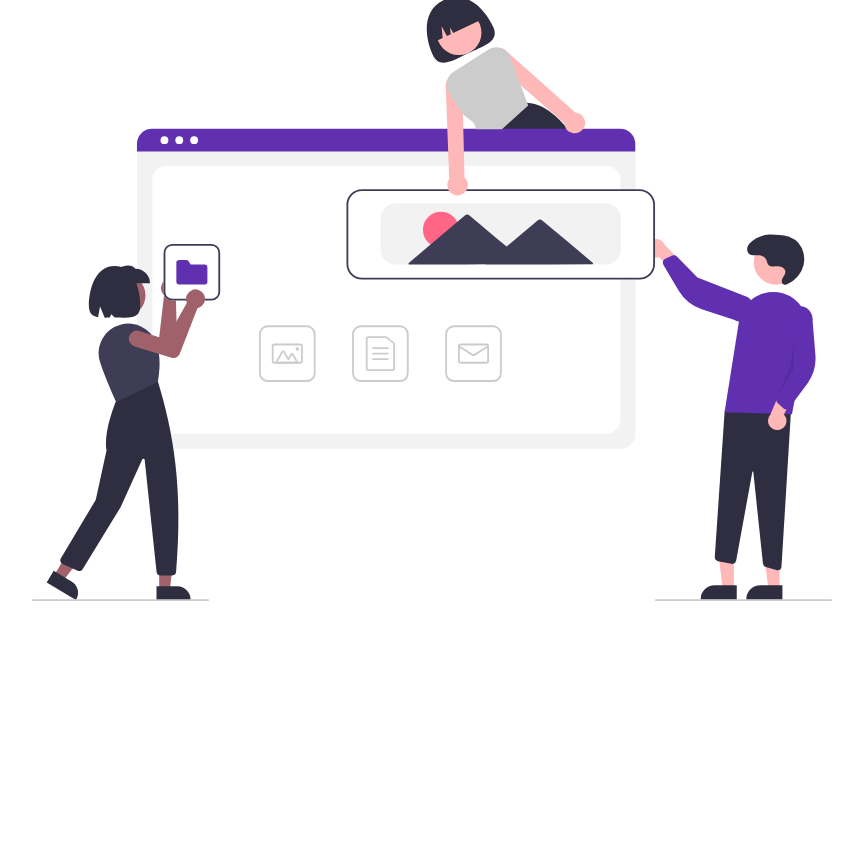
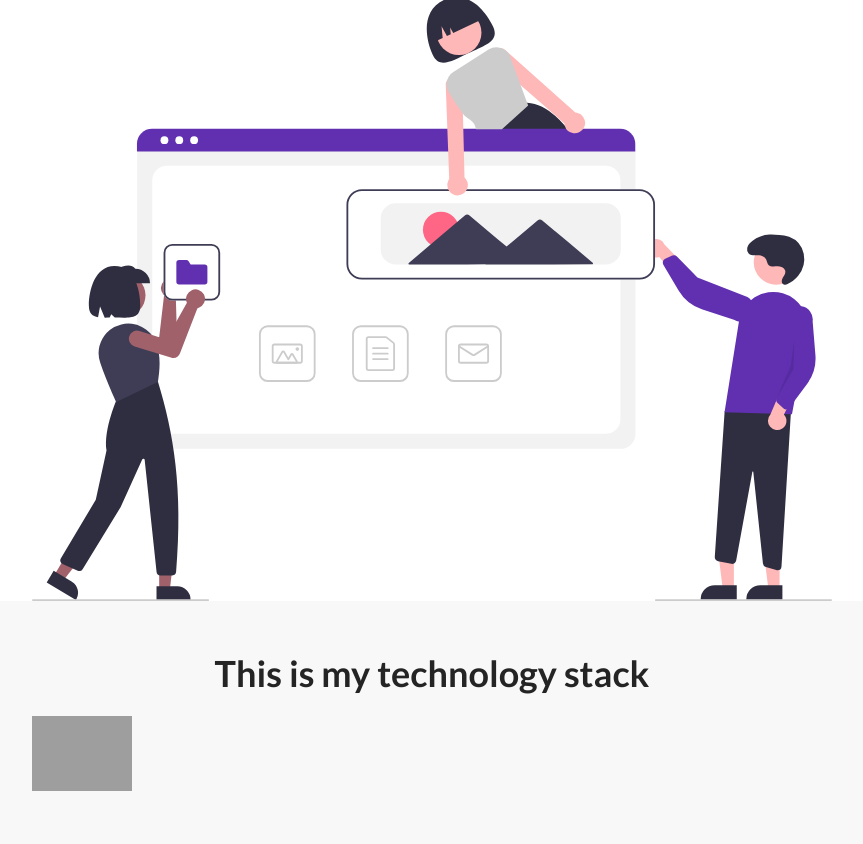
Before and after one commit to sofiagalkina/eportfolio, a plain HTML site: page index.html in a window 1280 px wide. Shown: the part 434-1278 px from the top of the page, without its empty margins (208-1071 px from the left). Before the commit the page ends 1035 px from the top, so only its background shows below. Drawn offline with Linux system fonts and the light colour scheme; grey boxes are pictures that could not be loaded.

Commit message:
image changed

```diff
--- a/index.html
+++ b/index.html
@@ -43,7 +43,7 @@
         <div class="about-me__info row">
           <div class="about-me__info--container">
             <figure class="about-me__picture--mask">
-              <img src="../assets/me.jpg" class="about-me__picture"alt="" />
+              <img src="./assets/me.jpg" class="about-me__picture"alt="" />
             </figure>
             <h1 class="about-me__info--title">
               Hey! I'm <span class="text-purple">Sofia Galkina </span> 👋
@@ -77,5 +77,23 @@
         </div>
       </div>
     </section>
+
+    <section id="languages">
+        <div class="container">
+            <div class="row">
+                <h1 class="section__title"> This is my technology stack</h1>
+                <div class="language__list">
+                    <div class="language">
+                        <figure class="language__img--wrapper">
+                            <img src="https://upload.wikimedia.org/wikipedia/commons/thumb/3/38/HTML5_Badge.svg/240px-HTML5_Badge.svg.png"
+                             alt="html logo"
+                              class="language__img">
+                        </figure>
+
+                    </div>
+                </div>
+            </div>
+        </div>
+    </section>
   </body>
 </html>
--- a/styles.css
+++ b/styles.css
@@ -44,6 +44,17 @@ li {
 
 }
 
+.container {
+    padding: 50px 0;
+}
+
+section:nth-child(even) {
+    background-color: #f8f8f8;
+}
+
+.section__title {
+    margin-bottom: 20px;
+}
 /*
 
 NAVIGATION BAR
@@ -156,3 +167,15 @@ nav{
 .about-me__img {
     width: 100%;
 }
+
+
+/*
+
+TECH STACK
+
+*/
+
+ .language__img {
+    width: 100%;
+    max-width: 100px;
+ }
```
